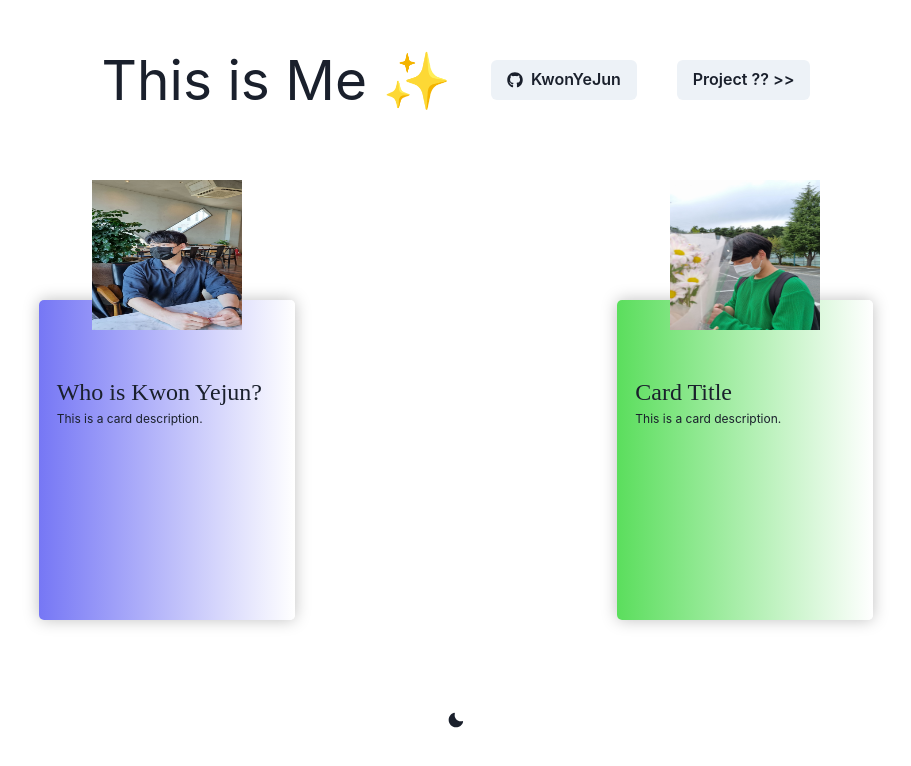
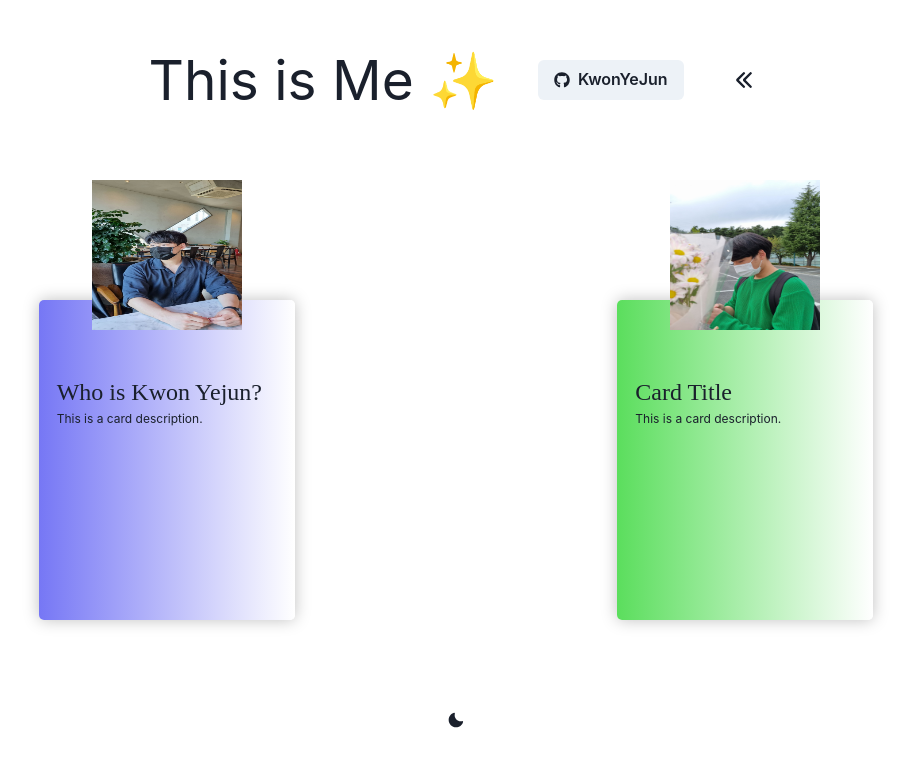
Before and after one commit to KwonYeJun/libraryExample, a React (Create React App) app in the folder client/: page / in a window 1280 px wide. Shown: the top 766 px of the page, without its empty margins (184-1095 px from the left). Built offline with nearby package versions, Linux system fonts and the light colour scheme.

Commit message:
컴포넌트 변경 토글 버튼 아이콘으로 변경

```diff
--- a/client/src/App.tsx
+++ b/client/src/App.tsx
@@ -8,33 +8,17 @@ import { Link } from "react-router-dom";
 import {  Text, Flex } from 'rebass';
 import { FaGithub } from "react-icons/fa";
 import { Route, Routes } from "react-router-dom";
+
 import {
   Box,
   useColorMode,
   IconButton,
   Button,
 } from "@chakra-ui/react";
-import { SunIcon, MoonIcon } from "@chakra-ui/icons";
+import { SunIcon, MoonIcon , ArrowRightIcon ,ArrowLeftIcon} from "@chakra-ui/icons";
 
 function App() {
-  // const [showProjectPage, setShowProjectPage] = useState(false);
 
-  // const handleScroll = () => {
-  //   const scrollPosition = window.scrollY;
-  //   console.log('Scroll position:', scrollPosition);
-  //   if (scrollPosition > 0) {
-  //     setShowProjectPage(false);
-  //   } else {
-  //     settest(true);
-  //   }
-  // }
-
-  // useEffect(() => {
-  //   window.addEventListener('scroll', handleScroll);
-  //   return () => {
-  //     window.removeEventListener('scroll', handleScroll);
-  //   };
-  // }, []);
   const { colorMode, toggleColorMode } = useColorMode();
 
   const backgroundColor = colorMode === "light" ? "Dark" : "Light";
@@ -70,10 +54,20 @@ function App() {
             animate={{ x: [-400, -200, 0] }}
             transition={{ type: "spring", stiffness: 20, damping: 10, velocity: 2 }}
           >
-            <Button colorScheme="gray" onClick={handleClick}>
-            {!isComponentVisible &&   "Project ?? >>"}
-            {isComponentVisible &&   "Profile ?? <<"}
-            </Button>
+              <IconButton
+            display={"flex"}
+            justifyContent={"center"}
+            alignItems={"center"}
+            width={"100%"}
+            icon={isComponentVisible === true ? <ArrowRightIcon /> : <ArrowLeftIcon />}
+            onClick={handleClick}
+            aria-label="change components"
+            variant="ghost"
+          >
+            {/* {!isComponentVisible &&   "Project "}
+            {isComponentVisible &&   "Profile "} */}
+          </IconButton>
+
           </motion.div>
         </header>
         <div className='mainLayou'>
```
Also changed, not shown: client/src/ThemeWrapper.tsx (deleted, +0 -15 lines).
